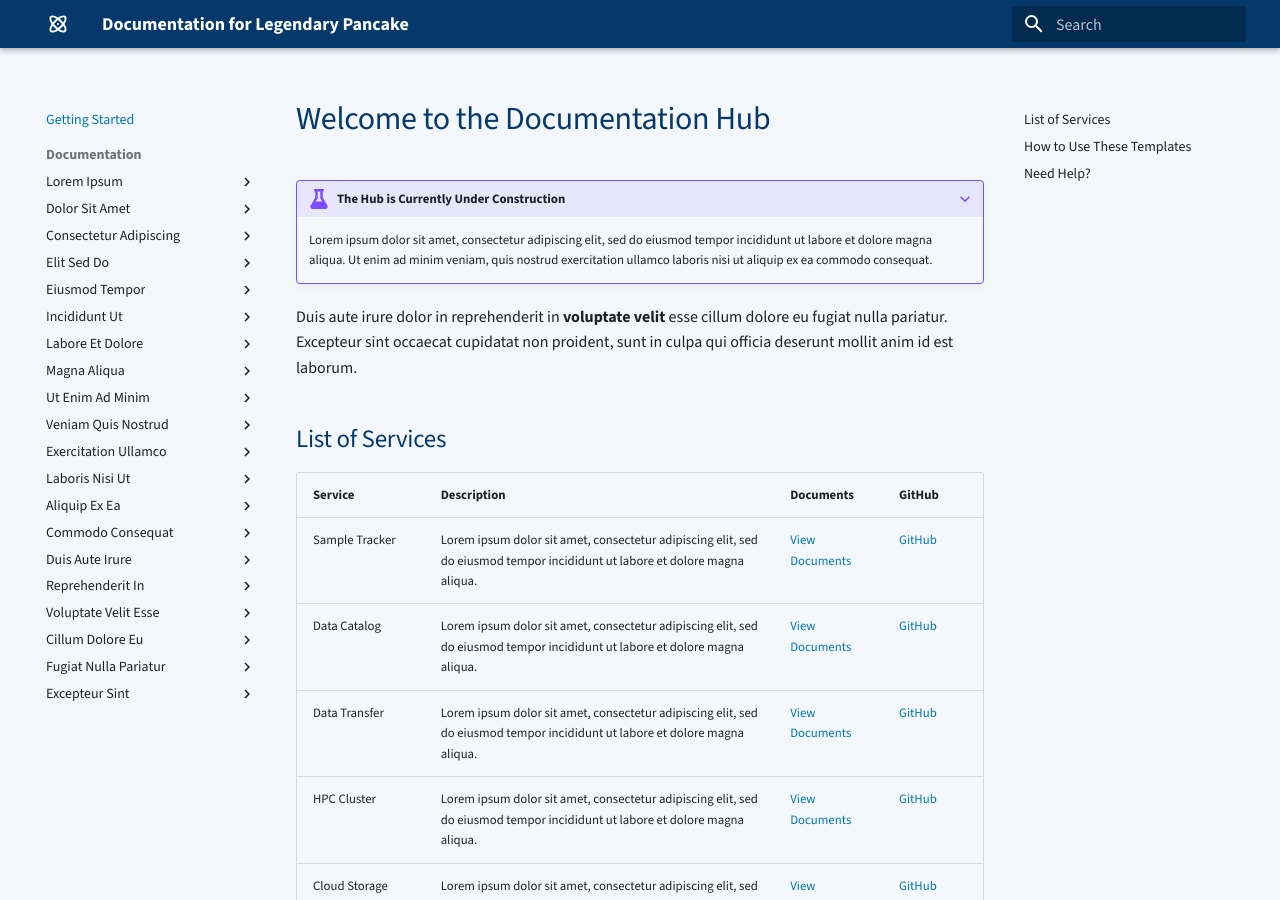
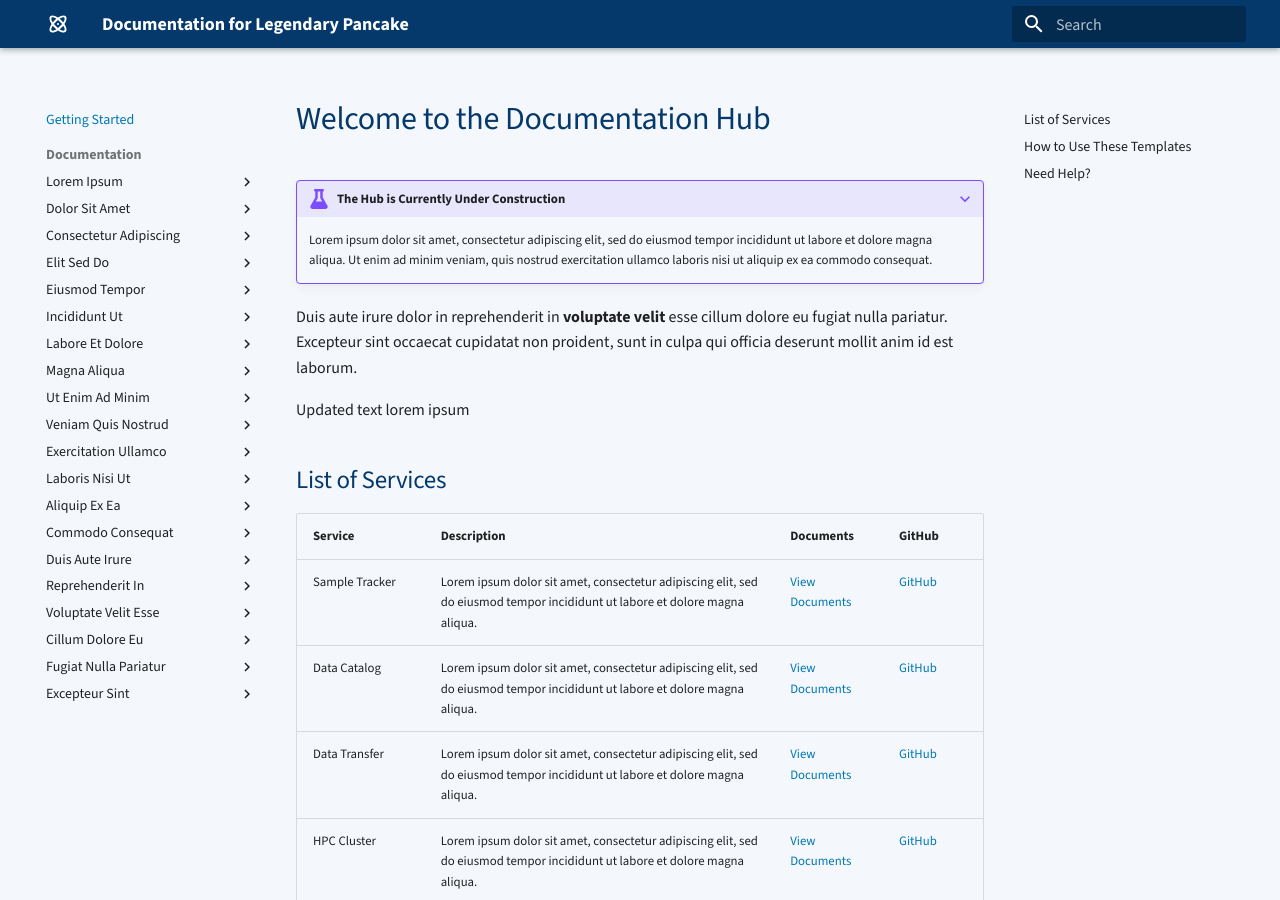
Before and after one commit to susanatheuxperson/legendary-pancake, an MkDocs documentation site: the page built from docs/index.md, in a window 1280 px wide and 900 px high. Built offline with MkDocs 1.6.1 and Material for MkDocs 9.7.7, drawn with Linux system fonts in a browser that asks for light colours.

Commit message:
Last Updated plugin added

```diff
--- a/docs/index.md
+++ b/docs/index.md
@@ -9,6 +9,9 @@
     Lorem ipsum dolor sit amet, consectetur adipiscing elit, sed do eiusmod tempor incididunt ut labore et dolore magna aliqua. Ut enim ad minim veniam, quis nostrud exercitation ullamco laboris nisi ut aliquip ex ea commodo consequat.
 
  Duis aute irure dolor in reprehenderit in **voluptate velit** esse cillum dolore eu fugiat nulla pariatur. Excepteur sint occaecat cupidatat non proident, sunt in culpa qui officia deserunt mollit anim id est laborum.
+
+
+Updated text lorem ipsum
 
 ## List of Services
 | Service | Description | Documents | GitHub |
--- a/mkdocs.yml
+++ b/mkdocs.yml
@@ -8,9 +8,13 @@
   - stylesheets/extra.css
 theme:
   name: material
+  custom_dir: overrides
   features:
     - navigation.sections   # Sidebar dropdowns
     - toc.follow            # Table of contents
+    - content.action.edit
+    - content.action.view
+  #  - content.footer.last-updated
 
   font:
     text: Source Sans 3
@@ -76,6 +80,13 @@
 
 extra:
   generator: false
+
+plugins:
+  - search
+  - git-revision-date-localized:
+      enable_creation_date: false
+      fallback_to_build_date: true
+      type: date
 
 # This is the site's pages (navigation)
 nav:
--- /dev/null
+++ b/overrides/main.html
@@ -0,0 +1,12 @@
+{% extends "base.html" %}
+
+{% block content %}
+
+  {% if page.meta.git_revision_date_localized %}
+    <p class="last-updated" style="margin-top:-0.5rem; font-size:0.9em; color:var(--md-default-fg-color--light);">
+      Last Updated: {{ page.meta.git_revision_date_localized }}
+    </p>
+  {% endif %}
+
+  {{ super() }}
+{% endblock %}
```
Also changed, not shown: overrides/partials/archived-footer.html (deleted).
